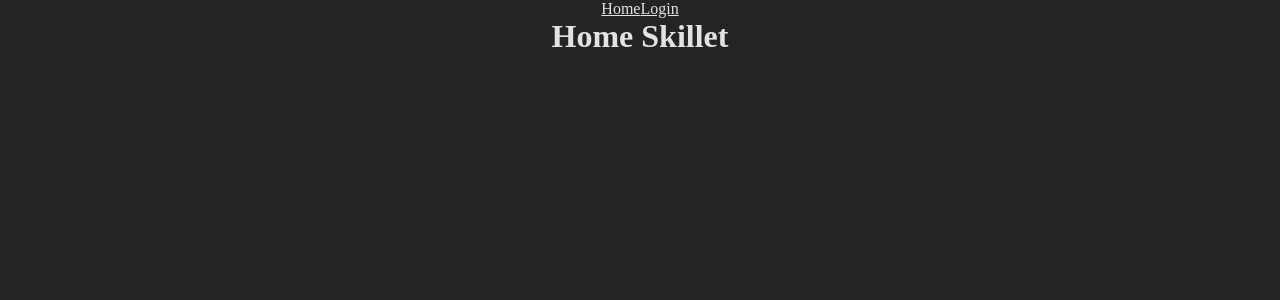
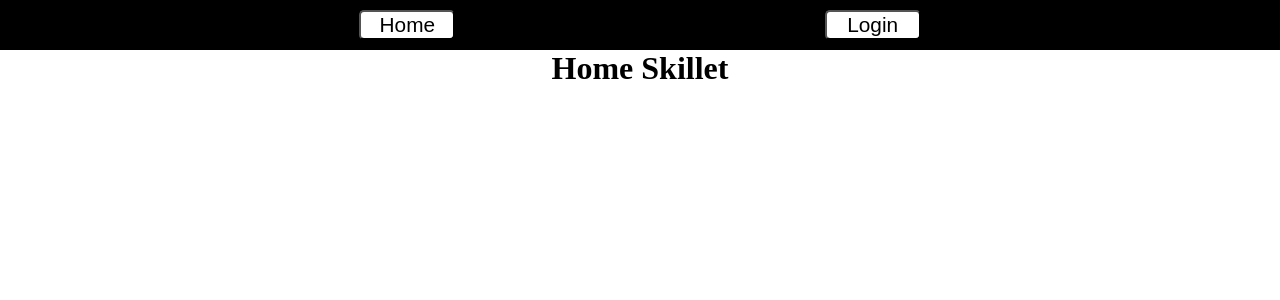
Before and after one commit to metalhead5209/react-soc-med-TS, a React (Vite) app: page / in a window 1280 px wide. Shown: the top 300 px of the page. Built offline with nearby package versions, Linux system fonts and the light colour scheme.

Commit message:
added nav with some styles

```diff
--- a/src/App.css
+++ b/src/App.css
@@ -1,7 +1,7 @@
 * {
-    color-scheme: light dark;
-    color: rgba(255, 255, 255, 0.87);
-    background-color: #242424;
+    /* color-scheme: light dark; */
+    /* color: rgba(255, 255, 255, 0.87);
+    background-color: #242424; */
     text-align: center;
     padding: 0;
     margin: 0;
--- a/src/components/NavBar.css
+++ b/src/components/NavBar.css
@@ -0,0 +1,29 @@
+.nav {
+    height: 50px;
+    background-color: rgb(0, 0, 0);
+    color: black;
+    display: flex;
+    justify-content: space-evenly;
+}
+
+a {
+    text-decoration: none;
+    color: black;
+}
+
+a:hover {
+    color: white;
+}
+
+button {
+    width: 6rem;
+    margin: 10px 10px;
+    border-radius: 5px;
+    font-size: 1.3rem;
+    background-color: rgb(255, 255, 255);
+}
+
+button:hover {
+    background-color: rgba(0,0,0,0.5);
+    border: white 2px solid;
+}
--- a/src/components/NavBar.tsx
+++ b/src/components/NavBar.tsx
@@ -1,11 +1,12 @@
 import { Link } from 'react-router-dom';
+import './NavBar.css';
 
 const NavBar = () => {
   return (
-    <>
-        <Link to="/">Home</Link>
-        <Link to="/login">Login</Link>
-    </>
+    <div class="nav">
+        <button><Link to="/">Home</Link></button>
+        <button><Link to="/login">Login</Link></button>
+    </div>
   )
 }
 
```
